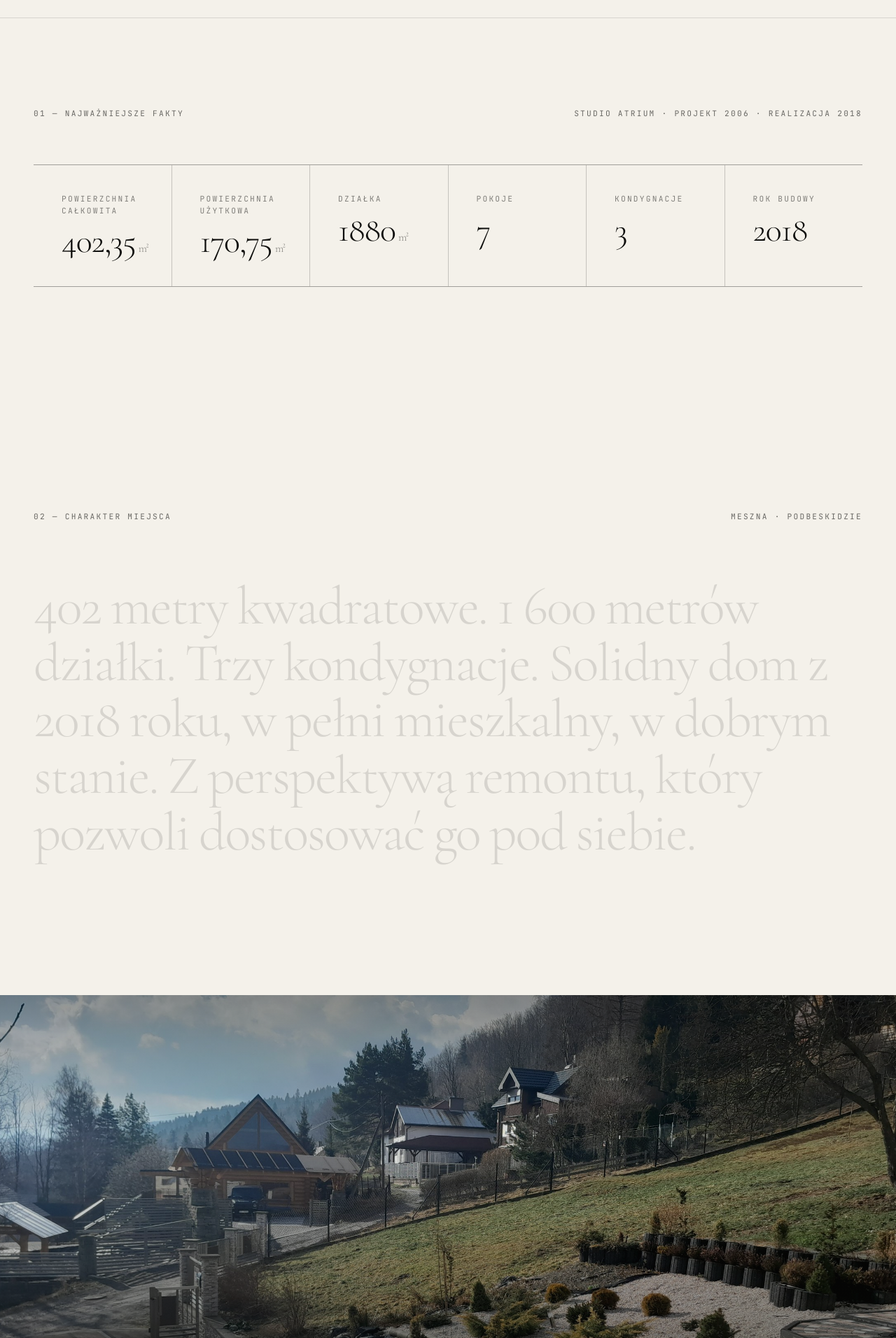
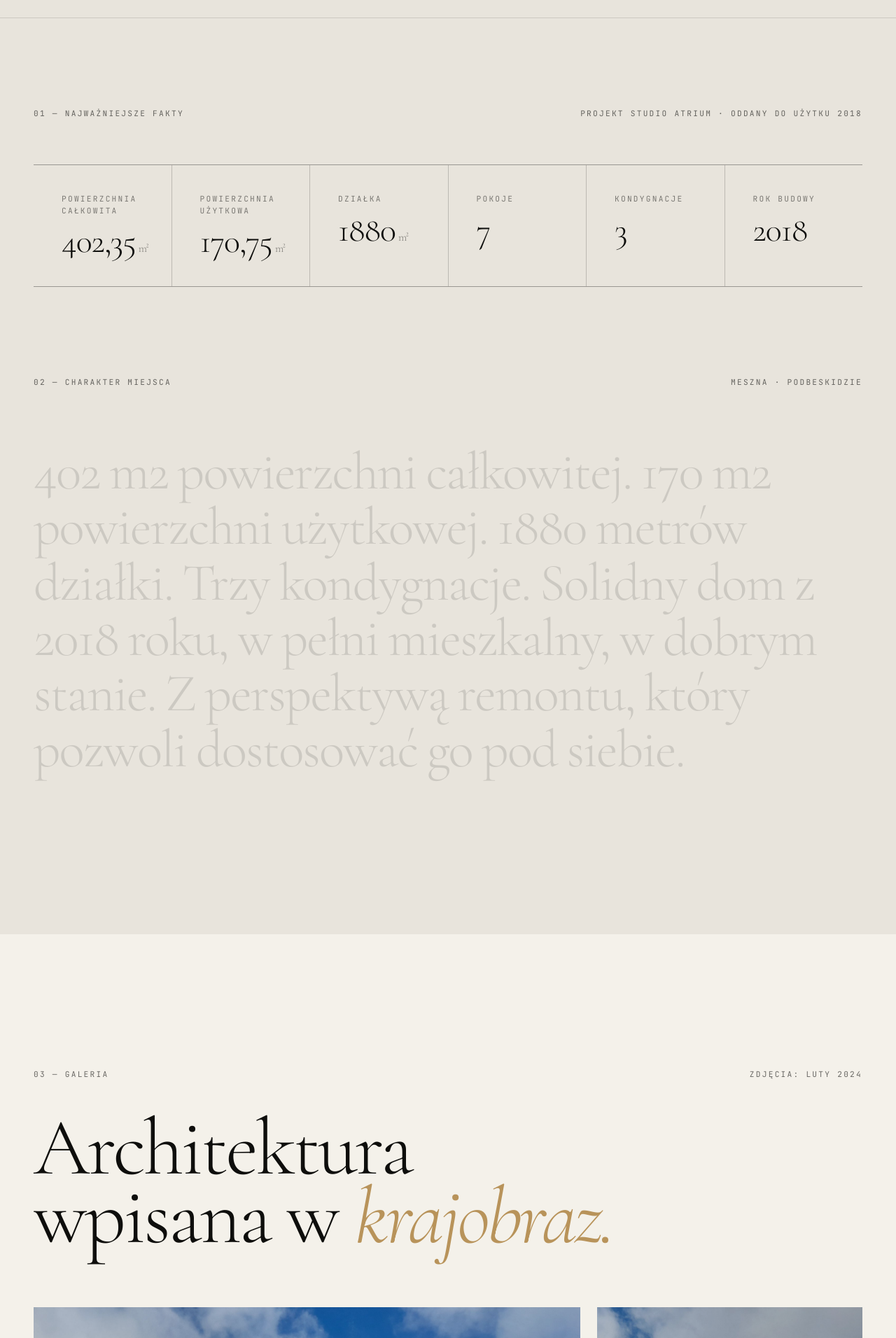
Before and after one commit to katpilarz/dom-meszna, a Next.js app: page / in a window 1280 px wide. Shown: the part 888-2800 px from the top of the page at 70% size. Built offline with nearby package versions, Linux system fonts and the light colour scheme.

Commit message:
page layout update

```diff
--- a/app/page.tsx
+++ b/app/page.tsx
@@ -24,22 +24,6 @@ export default function Home() {
         <Marquee />
         <Stats />
         <Statement />
-        <Showcase
-          src="/images/house/house-02.jpg"
-          alt="Widok na Beskid Śląski z działki"
-          caption="Widok"
-          position="top"
-          headline={
-            <span>
-              Codziennie ten sam,
-              <br />
-              <span className="italic" style={{ color: '#d4a76a' }}>
-                i nigdy taki sam.
-              </span>
-            </span>
-          }
-          accent="Widok na Klimczok, Skrzyczne i Beskid Śląski wprost z okien."
-        />
         <Gallery />
         <Interior />
         <Potential />
--- a/components/Marquee.tsx
+++ b/components/Marquee.tsx
@@ -16,7 +16,7 @@ export default function Marquee() {
 
   return (
     <section
-      className="py-8 border-y border-[var(--line)] overflow-hidden no-select"
+      className="py-8 border-y border-[var(--line)] overflow-hidden no-select bg-[var(--bg-alt)]"
       aria-hidden="true"
     >
       <div className="marquee-track flex whitespace-nowrap">
--- a/components/Statement.tsx
+++ b/components/Statement.tsx
@@ -5,7 +5,7 @@ import { gsap } from 'gsap';
 import { ScrollTrigger } from 'gsap/ScrollTrigger';
 
 const text =
-  '402 metry kwadratowe. 1 600 metrów działki. Trzy kondygnacje. Solidny dom z 2018 roku, w pełni mieszkalny, w dobrym stanie. Z perspektywą remontu, który pozwoli dostosować go pod siebie.';
+  '402 m2 powierzchni całkowitej. 170 m2 powierzchni użytkowej. 1880 metrów działki. Trzy kondygnacje. Solidny dom z 2018 roku, w pełni mieszkalny, w dobrym stanie. Z perspektywą remontu, który pozwoli dostosować go pod siebie.';
 
 export default function Statement() {
   const root = useRef<HTMLElement>(null);
@@ -36,7 +36,7 @@ export default function Statement() {
   }, []);
 
   return (
-    <section ref={root} className="py-32 md:py-48 relative">
+    <section ref={root} className="pt-26 pb-40 lg:pb-56 relative bg-[var(--bg-alt)]">
       <div className="mx-auto max-w-[1880px] px-6 md:px-12">
         <div className="flex items-center justify-between mb-20">
           <div className="label-mono opacity-60">02 — Charakter miejsca</div>
@@ -46,10 +46,10 @@ export default function Statement() {
         <h2
           className="statement-text display-serif"
           style={{
-            fontSize: 'clamp(2.5rem, 6vw, 6rem)',
+            fontSize: 'clamp(2.5rem, 5.9vw, 4.9rem)',
             lineHeight: 1.05,
             letterSpacing: '-0.025em',
-            maxWidth: '1400px',
+            maxWidth: '1550px',
           }}
         >
           {text.split(' ').map((word, i) => (
--- a/components/Stats.tsx
+++ b/components/Stats.tsx
@@ -53,19 +53,19 @@ export default function Stats() {
   }, []);
 
   return (
-    <section ref={root} id="dom" className="py-24 md:py-32 relative">
+    <section ref={root} id="dom" className="py-24 md:py-32 relative bg-[var(--bg-alt)]">
       <div className="mx-auto max-w-[1880px] px-6 md:px-12">
         <div className="flex items-center justify-between mb-16">
           <div className="label-mono opacity-60">01 — Najważniejsze fakty</div>
-          <div className="label-mono opacity-60 hidden md:block">Studio Atrium · projekt 2006 · realizacja 2018</div>
+          <div className="label-mono opacity-60 hidden md:block">Projekt Studio Atrium · oddany do użytku 2018</div>
         </div>
 
         <div
-          className="stats-grid grid grid-cols-2 md:grid-cols-3 lg:grid-cols-6 gap-px border-y border-[var(--line-strong)]"
+          className="stats-grid grid grid-cols-2 md:grid-cols-3 lg:grid-cols-6 gap-px border-y border-[var(--line-strong)] bg-[var(--bg-alt)]"
           style={{ background: 'var(--line-strong)' }}
         >
           {stats.map((s) => (
-            <div key={s.label} className="stat-item bg-[var(--bg)] p-6 md:p-10">
+            <div key={s.label} className="stat-item bg-[var(--bg-alt)] p-6 md:p-10">
               <div className="label-mono opacity-50 mb-3 text-[0.6rem]">{s.label}</div>
               <div className="display-serif text-3xl md:text-5xl">
                 <span className="spec-number" data-value={s.value}>0</span>
```
